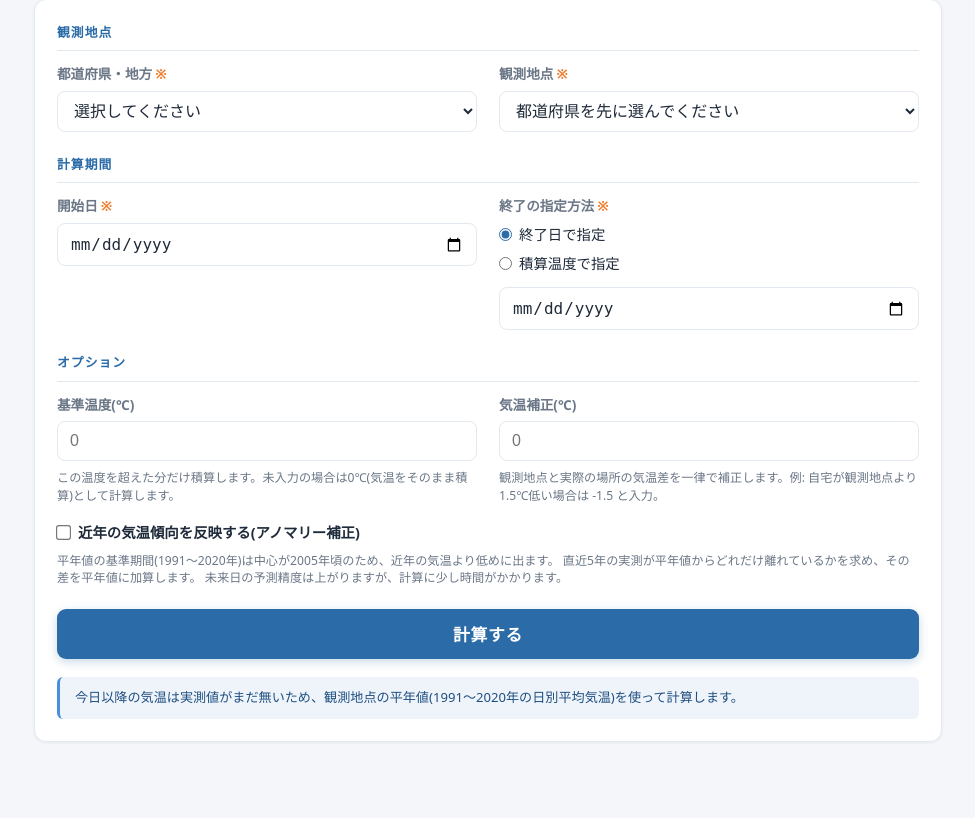
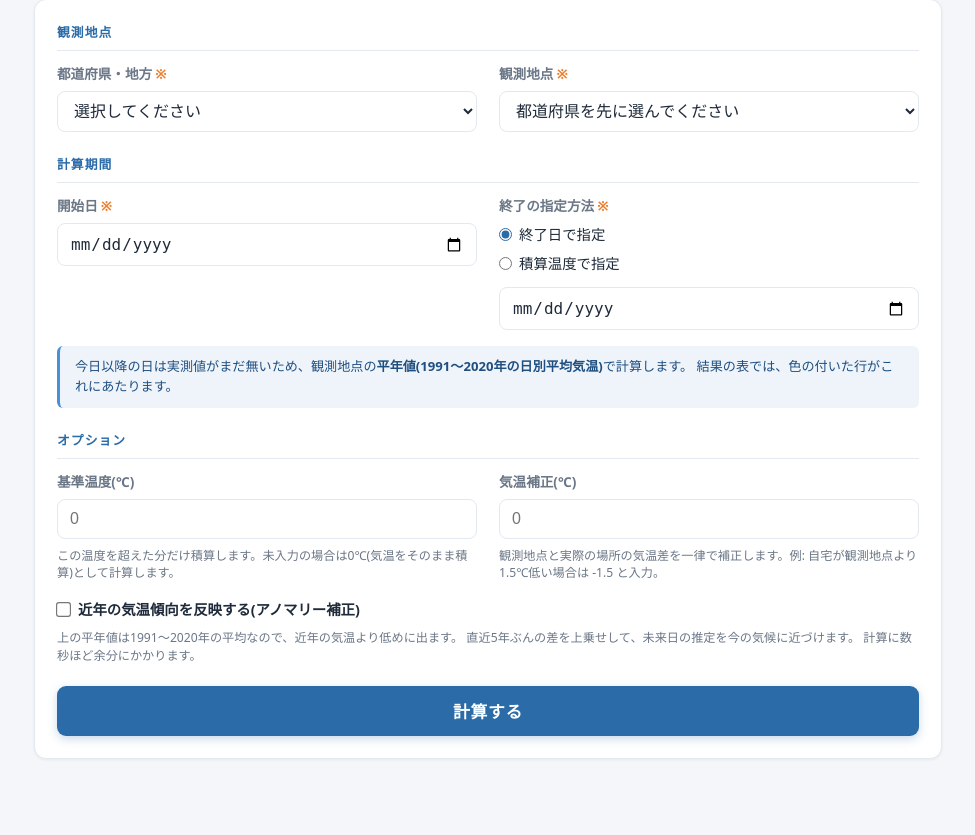
Before and after one commit to hoge0101/sekisan-ondo, a Flask app: page / in a window 1280 px wide. Shown: the part 116-951 px from the top of the page, without its empty margins (152-1127 px from the left). Before the commit the page ends 861 px from the top, so only its background shows below. Run offline with Flask 3, Linux system fonts and the light colour scheme.

Commit message:
平年値とアノマリー補正の説明を読まれる位置に移す
「今日以降は平年値を使う」という前提が、それを踏まえるアノマリー補正の
チェックボックスより後ろ、しかも計算ボタンの下にあった。フォームを埋めて
ボタンを押す流れでは視線がそこで止まるため、ツールの根本の挙動を説明する
文が一番読まれない位置にあった。

- 平年値の注記を「計算期間」セクションの直後(未来日を指定した直後)へ移動
- アノマリー補正の説明を「上の平年値は…」で始め、前提→補正の順に読めるようにした
- 注記に「結果の表では色の付いた行がこれにあたります」を追記し、
  フォームの説明と結果の表示を結びつけた
- チェックボックスの説明から数字の重複を整理し、判断に必要な内容に絞った

```diff
--- a/static/style.css
+++ b/static/style.css
@@ -257,7 +257,8 @@ button[type="submit"]:active {
 }
 
 .info-note {
-    margin: 18px 0 0;
+    grid-column: 1 / -1;
+    margin: 0;
     padding: 11px 15px;
     background: #eef4fa;
     border-left: 3px solid var(--c-cool);
--- a/templates/index.html
+++ b/templates/index.html
@@ -92,6 +92,11 @@
                     </div>
                 </div>
 
+                <p class="info-note">
+                    今日以降の日は実測値がまだ無いため、観測地点の<b>平年値(1991〜2020年の日別平均気温)</b>で計算します。
+                    結果の表では、色の付いた行がこれにあたります。
+                </p>
+
                 <h2 class="section-title">オプション</h2>
 
                 <div class="field">
@@ -113,9 +118,9 @@
                         近年の気温傾向を反映する(アノマリー補正)
                     </label>
                     <p class="field-hint">
-                        平年値の基準期間(1991〜2020年)は中心が2005年頃のため、近年の気温より低めに出ます。
-                        直近{{ anomaly_years }}年の実測が平年値からどれだけ離れているかを求め、その差を平年値に加算します。
-                        未来日の予測精度は上がりますが、計算に少し時間がかかります。
+                        上の平年値は1991〜2020年の平均なので、近年の気温より低めに出ます。
+                        直近{{ anomaly_years }}年ぶんの差を上乗せして、未来日の推定を今の気候に近づけます。
+                        計算に数秒ほど余分にかかります。
                     </p>
                 </div>
 
@@ -123,8 +128,6 @@
                     <button type="submit">計算する</button>
                 </div>
             </form>
-
-            <p class="info-note">今日以降の気温は実測値がまだ無いため、観測地点の平年値(1991〜2020年の日別平均気温)を使って計算します。</p>
         </section>
 
         {% if result is not none %}
```
